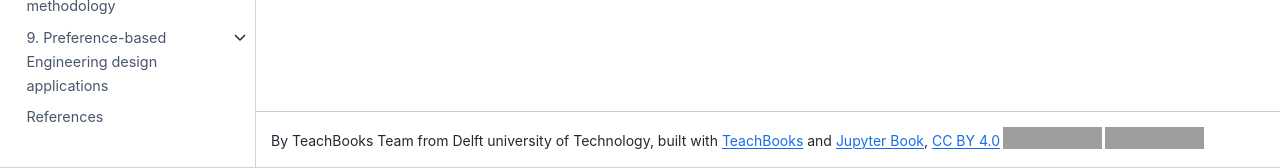
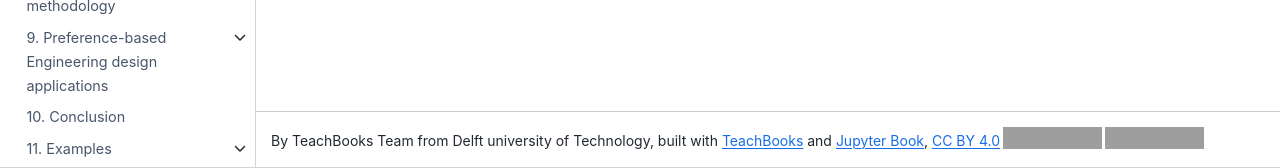
Before and after one commit to TeachBooks/systems-engineering-design, a Jupyter Book: the page built from book/intro.md, in a window 1280 px wide. Shown: the part 733-901 px from the top of the page. Built offline with Jupyter Book 1.0.4 settings and Sphinx 7.4.7 and the Sphinx Book theme 1.1.4, drawn with Linux system fonts in a browser that asks for light colours; pages that are not in the unit, such as notebooks, are missing from menus; comment, search, counter and statistics services are not loaded; some of the changed lines change nothing that is shown; grey boxes are pictures that could not be loaded.

Commit message:
Update _toc.yml

```diff
--- a/book/_toc.yml
+++ b/book/_toc.yml
@@ -52,6 +52,10 @@ parts:
       - file: chapters/chapter_9_2.md
       - file: chapters/chapter_9_3.md
       - file: chapters/chapter_9_4.md
+    - file: chapters/chapter_10.md
+    - file: chapters/chapter_11.md
+      sections:
+      - file: chapters/chapter_11_1.md
 
 
 
```
